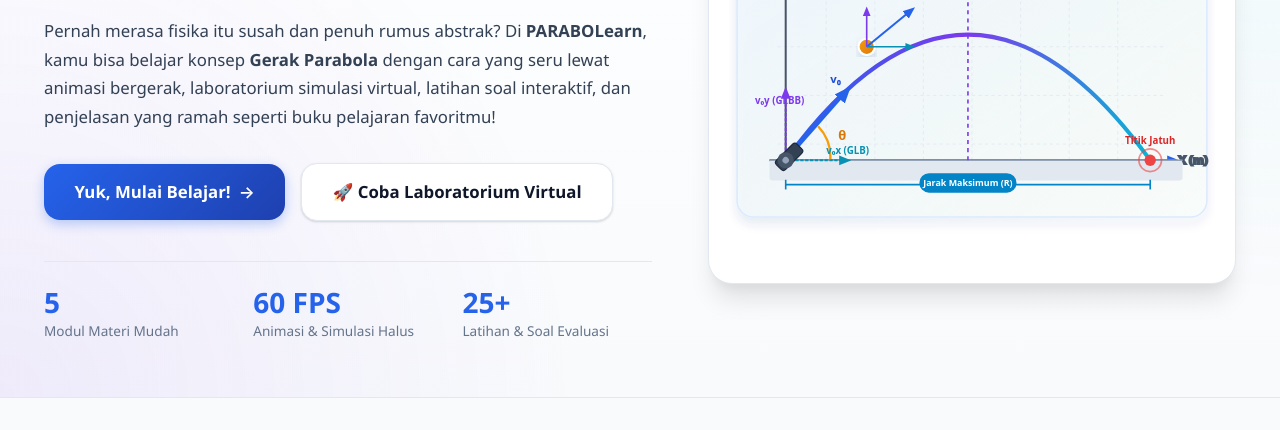
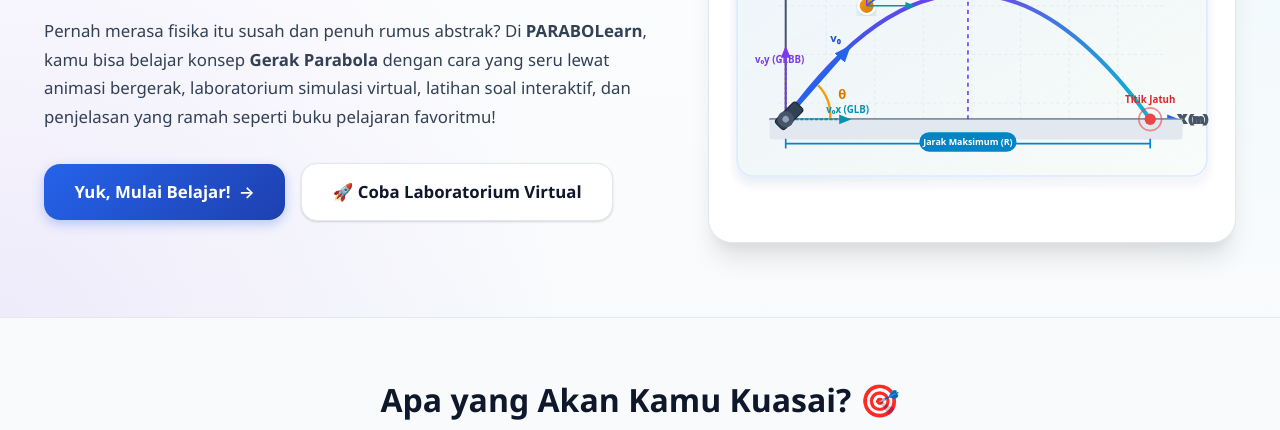
Before and after one commit to wannabemutia/PARABOLearn, a plain HTML site: page index.html in a window 1280 px wide. Shown: the part 353-783 px from the top of the page. Drawn offline with Linux system fonts and the light colour scheme.

Commit message:
Update tampilan website PARABOLearn

```diff
--- a/index.html
+++ b/index.html
@@ -75,21 +75,6 @@
             <a href="pages/simulasi.html" class="btn btn-secondary btn-lg">
               <span>🚀 Coba Laboratorium Virtual</span>
             </a>
-          </div>
-
-          <div class="hero-stats">
-            <div class="hero-stat-card">
-              <span class="stat-value">5</span>
-              <span class="stat-label">Modul Materi Mudah</span>
-            </div>
-            <div class="hero-stat-card">
-              <span class="stat-value">60 FPS</span>
-              <span class="stat-label">Animasi & Simulasi Halus</span>
-            </div>
-            <div class="hero-stat-card">
-              <span class="stat-value">25+</span>
-              <span class="stat-label">Latihan & Soal Evaluasi</span>
-            </div>
           </div>
         </div>
 
```
